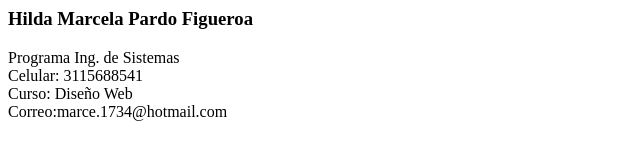
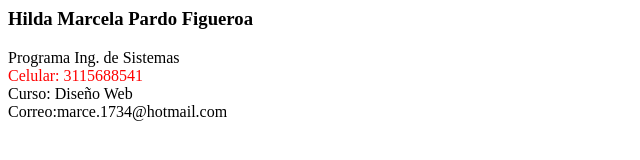
Before and after one commit to Marce1734/DSW--HildaPardo, a plain HTML site: page index.HTML in a window 1280 px wide. Shown: the whole page, without its empty margins (0-640 px from the left). Drawn offline with Linux system fonts and the light colour scheme.

Commit message:
cambio3
Cambio 3

```diff
--- a/index.HTML
+++ b/index.HTML
@@ -5,7 +5,7 @@
         <BODY>
             <h3>Hilda Marcela Pardo Figueroa</h3>
             <p>Programa Ing. de Sistemas<br/>
-            Celular: 3115688541<br/>
+            <font color="red"> Celular: 3115688541</font> <br/>
             Curso: Diseño Web<br/>
             Correo:marce.1734@hotmail.com</p>
         </BODY>
```
